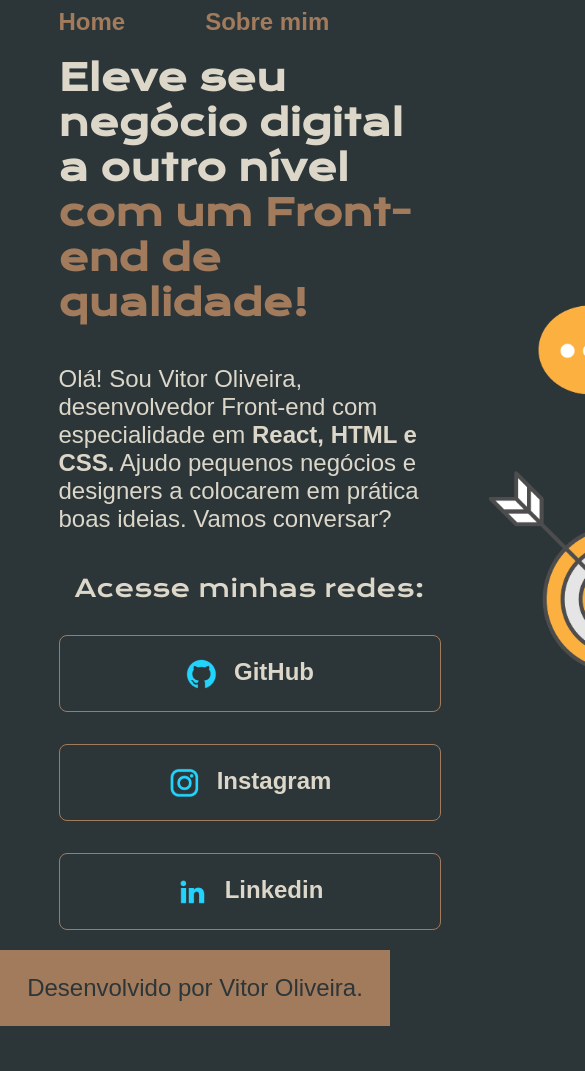
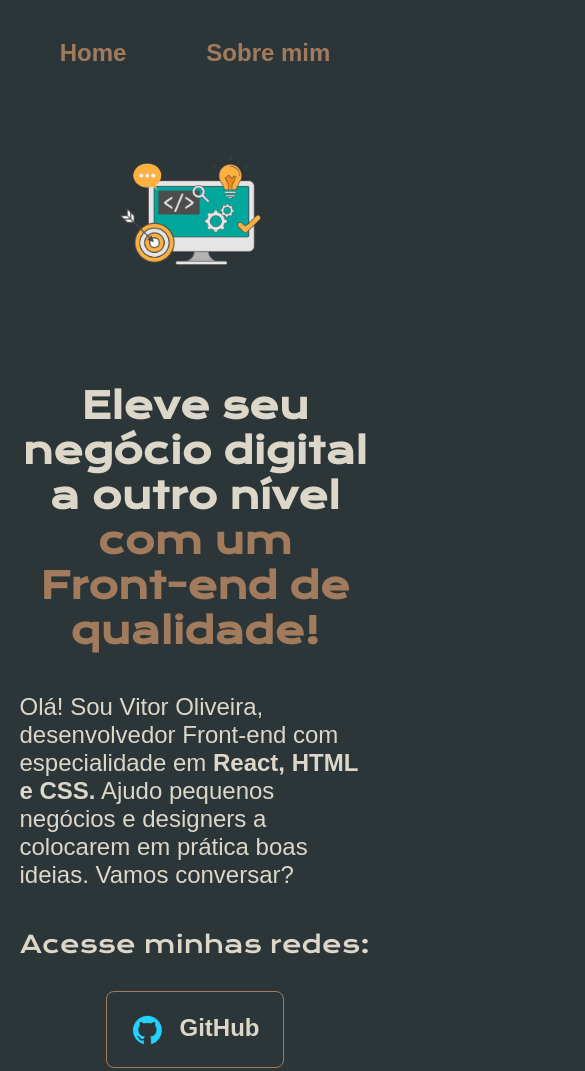
Before and after one commit to Vitor60Dev/Proj_Page, a plain HTML site: page index.html in a window 390 px wide. Shown: the top 1071 px of the page, 585 px wide, since content can reach past the window. Before the commit the page ends 1026 px from the top, so only its background shows below. Drawn offline with nearby package versions, Linux system fonts and the light colour scheme.

Commit message:
modified:   about.html 	modified:   index.html 	new file:   styles/mobile.css 	modified:   styles/style.css

```diff
--- a/index.html
+++ b/index.html
@@ -7,6 +7,7 @@
   <meta name="viewport" content="width=device-width, initial-scale=1.0">
   <title>Portifolio</title>
   <link rel="stylesheet" href="./styles/style.css">
+  <link rel="stylesheet" href="./styles/mobile.css">
 </head>
 
 <body>
@@ -44,9 +45,7 @@
         </a>
       </div>
     </section>
-    <section class="apresentacao__imagem">
-      <img src="assets/logos/coding (1).png" alt="programando" width="650px">
-    </section>
+    <img class="apresentacao__imagem" src="assets/logos/coding (1).png" alt="programando">
   </main>
   <footer class="footer">
     <p>Desenvolvido por Vitor Oliveira.</p>
--- /dev/null
+++ b/styles/mobile.css
@@ -0,0 +1,19 @@
+@media (max-width: 1200px) {
+  .header {
+    padding: 10%;
+  }
+  .header__navbar {
+    justify-content: center;
+  }
+
+  .apresentacao {
+    flex-direction: column-reverse;
+    padding: 5%;
+  }
+  .apresentacao_conteudo {
+    width: auto;
+  }
+  .apresentacao_conteudo_titulo {
+    text-align: center;
+  }
+}
--- a/styles/style.css
+++ b/styles/style.css
@@ -3,11 +3,12 @@
 @import url("https://fonts.googleapis.com/css2? family= Krona+One & família= Montserrat:wght@400;600 &family= Open+Sans:wght@300;400;500;700 & display=swap");
 
 :root {
+  /* VARIAVEIS GLOBAIS DAS CORES */
   --cor-primaria: #2c3639;
   --cor-secundaria: #dcd7c9;
   --cor-terciaria: #a27b5c;
   --cor-hover: #3f4e4f;
-
+  /* VARIAVEIS GLOBAIS DAS FONTS */
   --font-primaria: "Krona One", sans-serif;
   --font-secundaria: "montserrat", sans-serif;
 }
@@ -22,6 +23,7 @@ body {
   background-color: var(--cor-primaria);
   color: var(--cor-secundaria);
 }
+/* MENU PRINCIPAL */
 .header {
   padding: 2% 0 0 15%;
 }
@@ -32,11 +34,13 @@ body {
 .header__navbar__link {
   text-decoration: none;
   font-family: var(--font-secundaria);
-  font-size: 24px;
+  font-size: 1.5rem;
   font-weight: 600;
   color: var(--cor-terciaria);
 }
+/* FINAL DO MENU PRINCIPAL */
 
+/* CONTEUDO DA PAGINA COM TITULOS */
 .apresentacao {
   display: flex;
   align-items: center;
@@ -44,17 +48,17 @@ body {
   padding: 5% 15%;
 }
 .apresentacao_conteudo {
-  max-width: 615px;
+  max-width: 100%;
   display: flex;
   flex-direction: column;
   gap: 40px;
 }
 .apresentacao_conteudo_titulo {
-  font-size: 36px;
+  font-size: 2.25rem;
   font-family: var(--font-primaria);
 }
 .apresentacao_conteudo_texto {
-  font-size: 24px;
+  font-size: 1.5rem;
   font-family: var(--font-secundaria);
 }
 .titulo-destaque {
@@ -63,7 +67,9 @@ body {
 .apresentacao {
   display: flex;
   align-items: center;
+  gap: 82px;
 }
+/* FINAL DO CONTEUDO */
 
 /* BOTÕES COM LINKS */
 .apresentacao_links {
@@ -76,16 +82,15 @@ body {
 .apresentacao_links_subtitulo {
   font-family: var(--font-primaria);
   font-weight: 400;
-  font-size: 24px;
+  font-size: 1.5rem;
 }
 .apresentacao_links_btn {
   display: flex;
   justify-content: center;
   gap: 16px;
   text-decoration: none;
-  font-size: 24px;
-  /* background-color: #22d4fd; */
-  width: 380px;
+  font-size: 1.5rem;
+  width: 50%;
   font-weight: 600;
   text-align: center;
   border: solid var(--cor-terciaria) 1px;
@@ -99,12 +104,16 @@ body {
 }
 /* FINAL BOTÕES COM LINKS */
 
+.apresentacao__imagem {
+  width: 50%;
+}
+
 .footer {
   background-color: var(--cor-terciaria);
   color: var(--cor-primaria);
   padding: 24px;
   text-align: center;
-  font-size: 24px;
+  font-size: 1.5rem;
   font-family: var(--font-secundaria);
   font-weight: 400;
 }
```
Also changed, not shown: about.html (+3 -1 lines).
